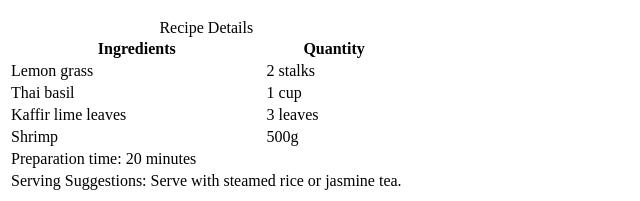
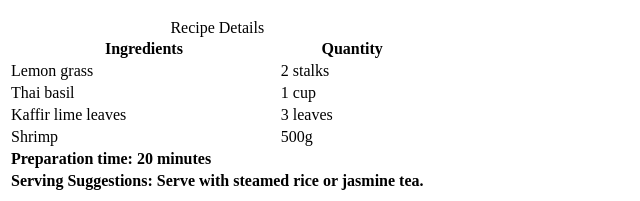
Before and after one commit to sorakiyh/elayshiyangs, a plain HTML site: page index.html in a window 1280 px wide. Shown: the part 935-1136 px from the top of the page, without its empty margins (0-640 px from the left). Drawn offline with Linux system fonts and the light colour scheme.

Commit message:
Update index.html

```diff
--- a/index.html
+++ b/index.html
@@ -56,10 +56,10 @@
 <td>500g</td>
 </tr>
 <tr>
-<td colspan="2">Preparation time: 20 minutes</td>
+<td colspan="2"><strong>Preparation time: 20 minutes</strong></td>
 </tr>
 <tr>
-<td colspan="2">Serving Suggestions: Serve with steamed rice or jasmine tea.</td>
+<td colspan="2"><strong>Serving Suggestions: Serve with steamed rice or jasmine tea.</strong></td>
 </tr>
 </table>
 </body>
```
